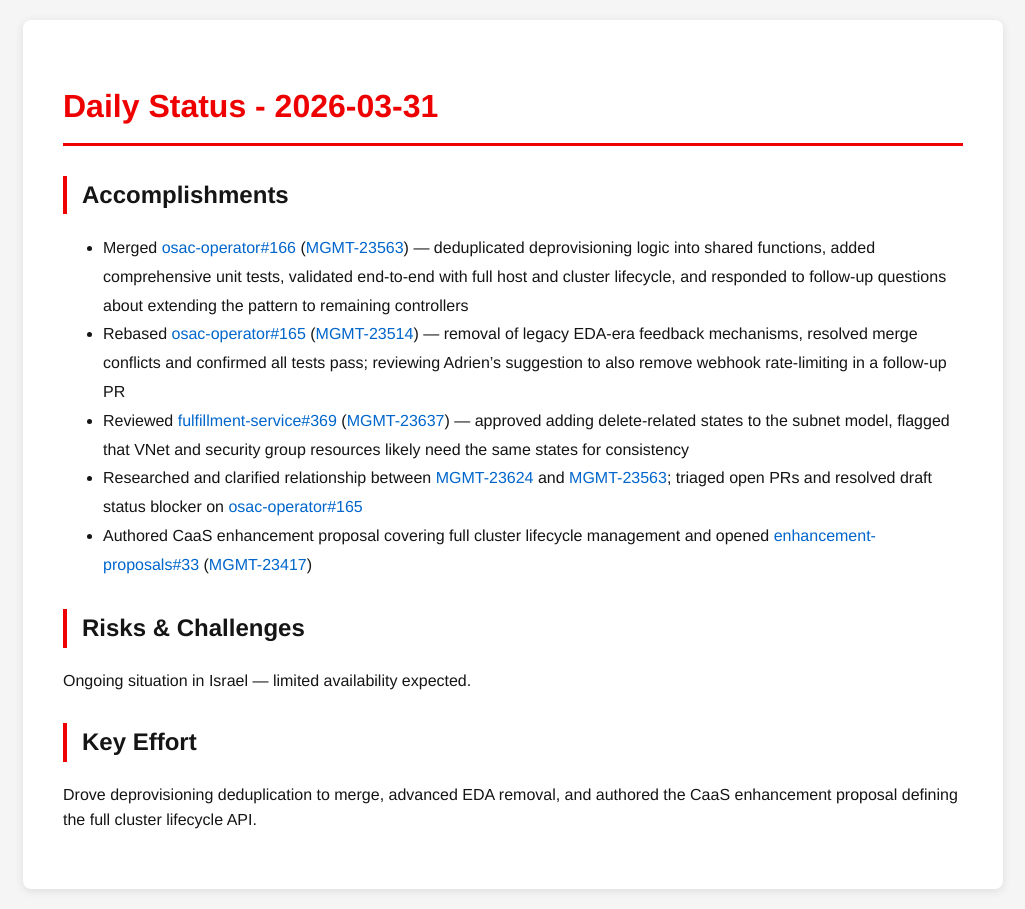
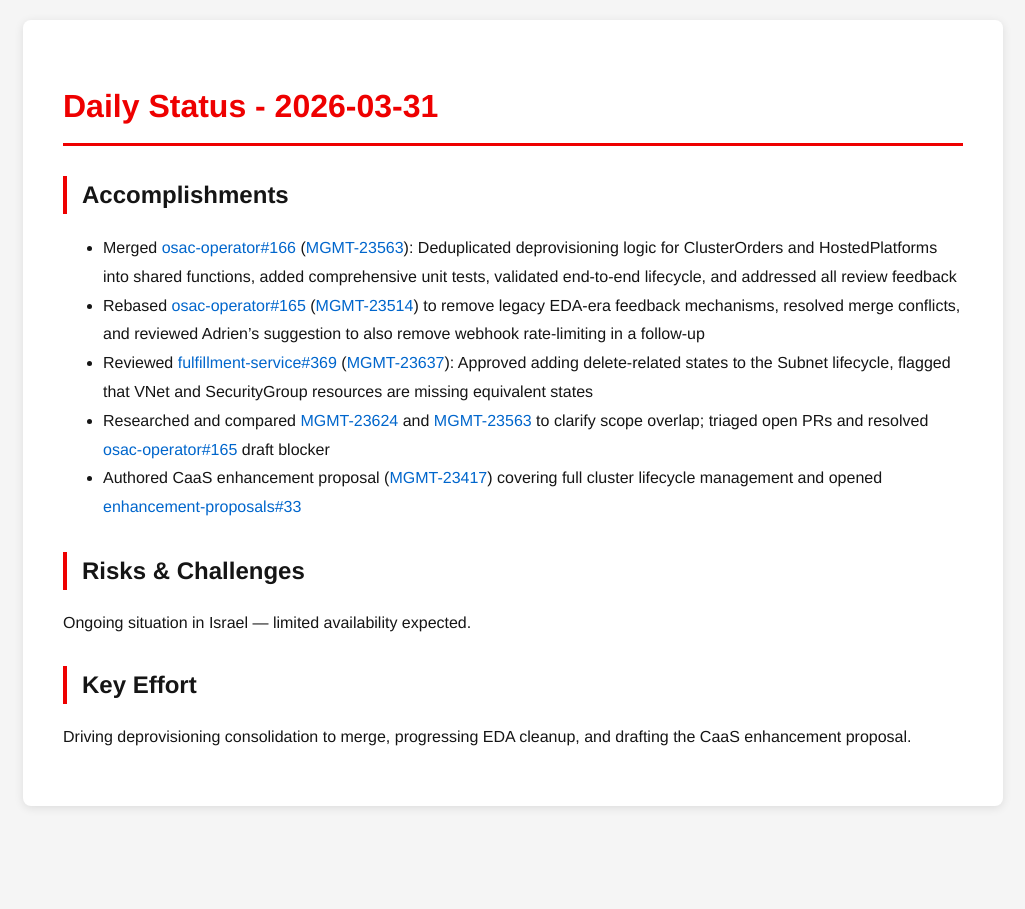
Before and after one commit to tzvatot/daily-status, a Jekyll site: the page built from 2026-03-31.md, in a window 1280 px wide. Shown: the whole page, without its empty margins (127-1152 px from the left). Built offline with Jekyll 4.4.1, drawn with Linux system fonts in a browser that asks for light colours.

Commit message:
Daily status update - 2026-03-31

```diff
--- a/2026-03-31.md
+++ b/2026-03-31.md
@@ -7,14 +7,14 @@ date: 2026-03-31
 # Daily Status - 2026-03-31
 
 ## Accomplishments
-- Merged [osac-operator#166](https://github.com/osac-project/osac-operator/pull/166) ([MGMT-23563](https://issues.redhat.com/browse/MGMT-23563)) — deduplicated deprovisioning logic into shared functions, added comprehensive unit tests, validated end-to-end with full host and cluster lifecycle, and responded to follow-up questions about extending the pattern to remaining controllers
-- Rebased [osac-operator#165](https://github.com/osac-project/osac-operator/pull/165) ([MGMT-23514](https://issues.redhat.com/browse/MGMT-23514)) — removal of legacy EDA-era feedback mechanisms, resolved merge conflicts and confirmed all tests pass; reviewing Adrien's suggestion to also remove webhook rate-limiting in a follow-up PR
-- Reviewed [fulfillment-service#369](https://github.com/osac-project/fulfillment-service/pull/369) ([MGMT-23637](https://issues.redhat.com/browse/MGMT-23637)) — approved adding delete-related states to the subnet model, flagged that VNet and security group resources likely need the same states for consistency
-- Researched and clarified relationship between [MGMT-23624](https://issues.redhat.com/browse/MGMT-23624) and [MGMT-23563](https://issues.redhat.com/browse/MGMT-23563); triaged open PRs and resolved draft status blocker on [osac-operator#165](https://github.com/osac-project/osac-operator/pull/165)
-- Authored CaaS enhancement proposal covering full cluster lifecycle management and opened [enhancement-proposals#33](https://github.com/osac-project/enhancement-proposals/pull/33) ([MGMT-23417](https://issues.redhat.com/browse/MGMT-23417))
+- Merged [osac-operator#166](https://github.com/osac-project/osac-operator/pull/166) ([MGMT-23563](https://issues.redhat.com/browse/MGMT-23563)): Deduplicated deprovisioning logic for ClusterOrders and HostedPlatforms into shared functions, added comprehensive unit tests, validated end-to-end lifecycle, and addressed all review feedback
+- Rebased [osac-operator#165](https://github.com/osac-project/osac-operator/pull/165) ([MGMT-23514](https://issues.redhat.com/browse/MGMT-23514)) to remove legacy EDA-era feedback mechanisms, resolved merge conflicts, and reviewed Adrien's suggestion to also remove webhook rate-limiting in a follow-up
+- Reviewed [fulfillment-service#369](https://github.com/osac-project/fulfillment-service/pull/369) ([MGMT-23637](https://issues.redhat.com/browse/MGMT-23637)): Approved adding delete-related states to the Subnet lifecycle, flagged that VNet and SecurityGroup resources are missing equivalent states
+- Researched and compared [MGMT-23624](https://issues.redhat.com/browse/MGMT-23624) and [MGMT-23563](https://issues.redhat.com/browse/MGMT-23563) to clarify scope overlap; triaged open PRs and resolved [osac-operator#165](https://github.com/osac-project/osac-operator/pull/165) draft blocker
+- Authored CaaS enhancement proposal ([MGMT-23417](https://issues.redhat.com/browse/MGMT-23417)) covering full cluster lifecycle management and opened [enhancement-proposals#33](https://github.com/osac-project/enhancement-proposals/pull/33)
 
 ## Risks & Challenges
 Ongoing situation in Israel — limited availability expected.
 
 ## Key Effort
-Drove deprovisioning deduplication to merge, advanced EDA removal, and authored the CaaS enhancement proposal defining the full cluster lifecycle API.
+Driving deprovisioning consolidation to merge, progressing EDA cleanup, and drafting the CaaS enhancement proposal.
```
